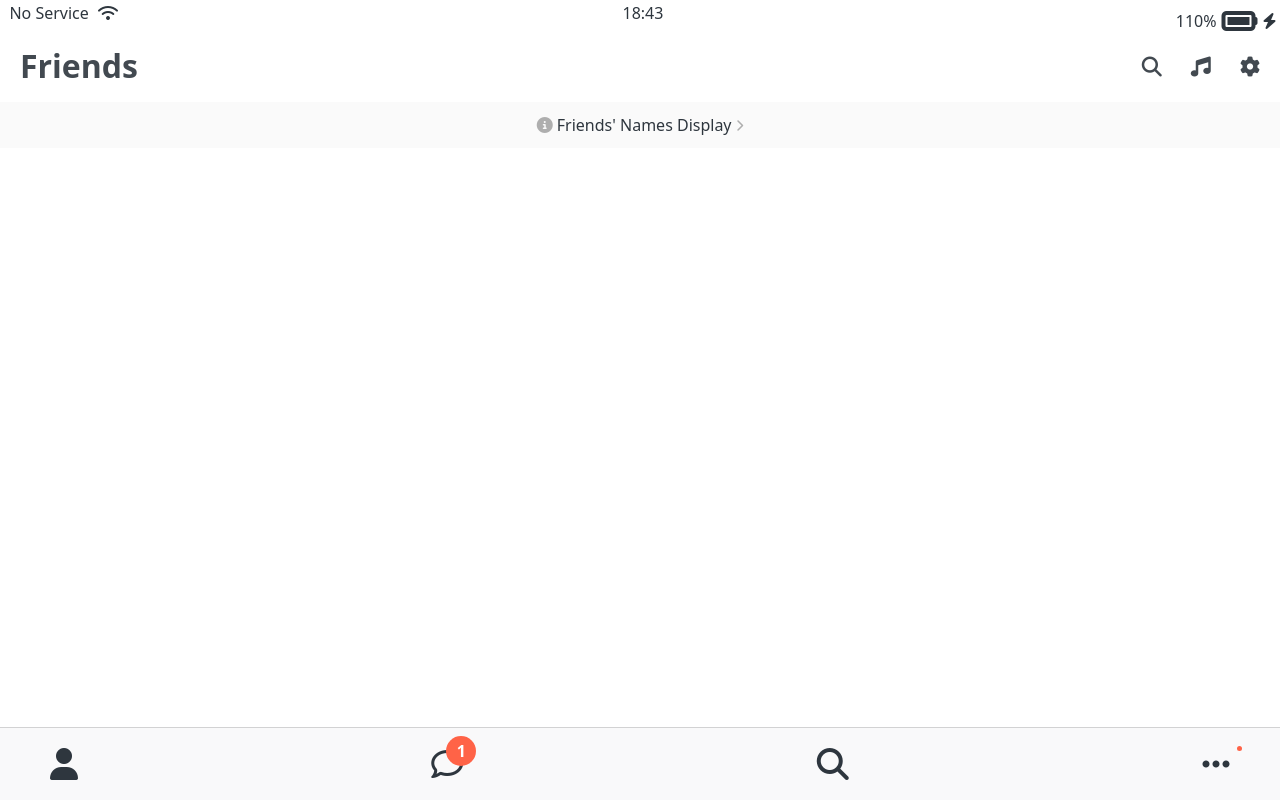
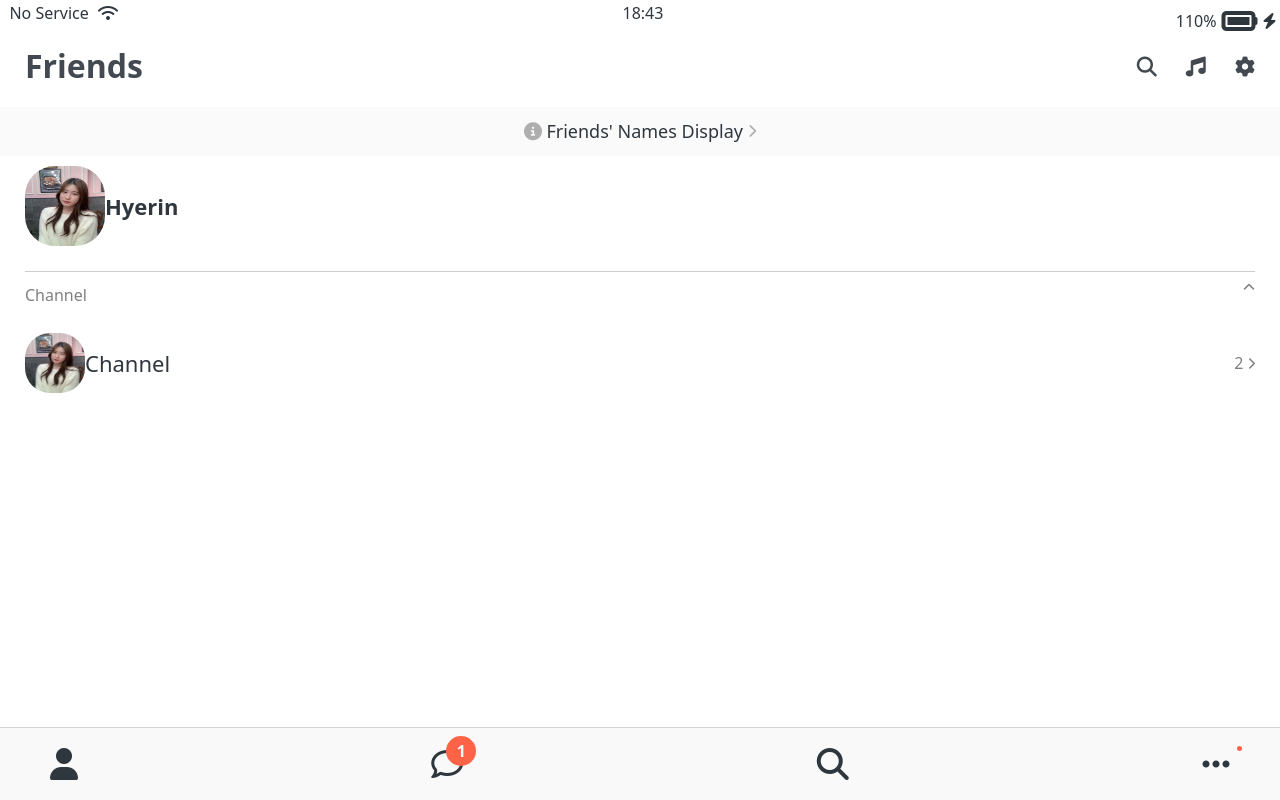
Before and after one commit to hyerin20230985/kokoa-clone-2020, a plain HTML site: page friends.html in a window 1280 px wide. Drawn offline with Linux system fonts and the light colour scheme.

Commit message:
9.4 6.18 completed

```diff
--- a/css/friends.css
+++ b/css/friends.css
@@ -3,9 +3,24 @@
     text-align: center;
     display: block;
     padding: 15px 0px;
-    font-size: 16px;
+    font-size: 18px;
+    margin-bottom: 10px;
 }
 
 #friends-display-link i{
     color: rgba(0, 0, 0, 0.3);
 }
+.friends-screen{
+    padding: 0px var(--horizontal-space);
+}
+.friends-screen-channel{
+    margin-top: 25px;
+    border-top: 1px solid rgba(0, 0, 0, 0.2);
+    padding-top: 15px;
+}
+.friends-screen__channel-header{
+    margin-bottom: 30px;
+    display: flex;
+    justify-content: space-between;
+    color: rgba(0, 0, 0, 0.5);
+}
--- a/css/screen-header.css
+++ b/css/screen-header.css
@@ -2,7 +2,7 @@
     display: flex;
     justify-content: space-between;
     align-items: center;
-    padding: 20px;
+    padding: var(--horizontal-space);
     padding-top: 50px;
     opacity: 90%;
 }
--- a/css/styles.css
+++ b/css/styles.css
@@ -4,6 +4,7 @@
 @import "nav-bar.css";
 @import "screen-header.css";
 @import "friends.css";
+@import "user-components.css";
 
 body{
     color: #2e363e;
--- /dev/null
+++ b/css/user-components.css
@@ -0,0 +1,38 @@
+.user-component{
+    justify-content: space-between;
+}
+
+.user-component,
+.user-component__column:first-child{
+    display: flex;
+    align-items: center;
+}
+.user-component__avatar{
+    width: 70px;
+    height: 70px;
+    border-radius: 30px;
+}
+.user-component__title{
+    font-weight: 600;
+    font-size: 22px;
+}
+.user-component__subtitle{
+    margin-top: 8px;
+    font-size: 17px;
+    color: rgba(0, 0, 0, 0.5);
+}
+.user-component__avatar--xl{
+    width: 80px;
+    height: 80px;
+}
+.user-component__avatar--sm{
+    width: 60px;
+    height: 60px;
+    border-radius: 25px;
+}
+.user-component__title--not-bold{
+    font-weight: 400;
+}
+.user-component__column:last-child{
+    color: rgba(0, 0, 0, 0.5);
+}
--- a/css/variables.css
+++ b/css/variables.css
@@ -1,3 +1,4 @@
 :root{
     --yellow: #fae100;
+    --horizontal-space: 25px;
 }
--- a/friends.html
+++ b/friends.html
@@ -32,6 +32,35 @@
     <a id="friends-display-link">
         <i class="fa-solid fa-circle-info">&nbsp;</i>Friends' Names Display&nbsp;<i class="fa-solid fa-chevron-right fa-xs"></i>
     </a>
+    <main class="friends-screen">
+        <div class="user-component">
+        <div class="user-component__column">
+            <img src="img/hyerinprofile.jpg" class="user-component__avatar user-component__avatar--xl" />
+            <div class="user-component__text">
+                <h4 class="user-component__title">Hyerin</h4>
+                <!--<h6 class="user-component__subtitle">this is whatever</h6>-->
+            </div>
+        </div>
+        <div class="user-component__column"></div>
+        </div>
+        <div class="friends-screen-channel">
+            <div class="friends-screen__channel-header">
+                <span>Channel</span>
+                <i class="fa-solid fa-chevron-up fa-xs"></i>
+            </div>
+            <div class="user-component">
+                <div class="user-component__column">
+                    <img src="img/hyerinprofile.jpg" class="user-component__avatar user-component__avatar--sm" />
+                    <div class="user-component__text">
+                        <h4 class="user-component__title user-component__title--not-bold">Channel</h4>
+                    </div>
+                </div>
+                <div class="user-component__column">
+                    <span>2</span>
+                    <i class="fa-solid fa-chevron-right fa-xs"></i>
+                </div>
+            </div>
+    </main>
     <nav class="nav">
         <ul class="nav__list">
             <li class="nav__btn">
```
Also changed, not shown: img/hyerinprofile.jpg (added).
